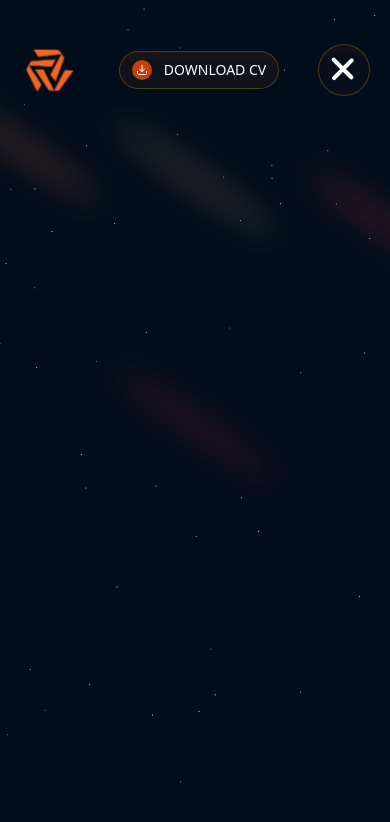
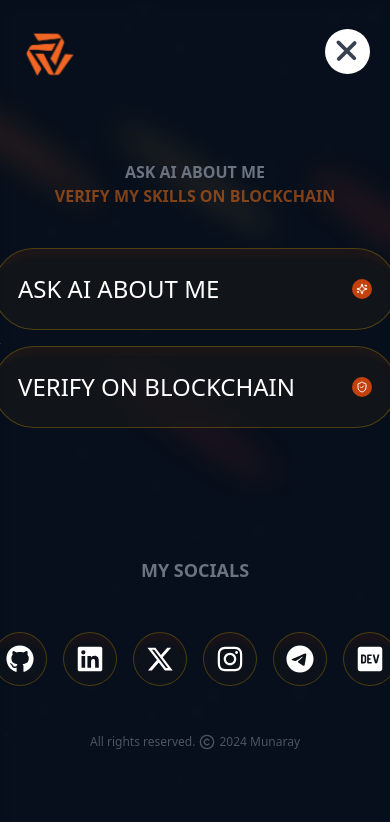
Before and after one commit to munaray/personal-portfolio, a Next.js app: page / in a window 390 px wide. Both pictures are taken after a click on the button 343 px from the left and 70 px from the top of the page. Shown: the top 822 px of the page. Built offline with nearby package versions, Linux system fonts and the light colour scheme.

Commit message:
Implementing mobile-nav

```diff
--- a/package.json
+++ b/package.json
@@ -19,6 +19,7 @@
     "next-themes": "^0.3.0",
     "react": "^18",
     "react-dom": "^18",
+    "react-icons": "^5.3.0",
     "react-responsive": "^10.0.0",
     "tailwind-merge": "^2.5.3",
     "three": "^0.169.0"
--- a/src/components/custom-hamburger.tsx
+++ /dev/null
@@ -1,42 +0,0 @@
-import { useState } from "react";
-
-const CustomHamburger = () => {
-	const [isExpanded, setIsExpanded] = useState(false);
-
-	const handleToggle = () => {
-		setIsExpanded(!isExpanded);
-	};
-
-	return (
-		<button
-			className="button relative overflow-hidden bg-background/60 custom-bg flex justify-center items-center rounded-full"
-			aria-controls="primary-navigation"
-			aria-expanded={isExpanded}
-			onClick={handleToggle}>
-			<svg
-				stroke="currentColor"
-				fill="none"
-				className={`hamburger transition-transform duration-1000 ${
-					isExpanded ? "rotate-90" : ""
-				}`}
-				style={{
-					transformOrigin: "center",
-				}}
-				viewBox="-10 -10 120 120"
-				width="50">
-				<path
-					className={`line transition-all duration-1000 ${
-						isExpanded
-							? "stroke-dasharray-[60_105_60_300] stroke-dashoffset-[-90]"
-							: "stroke-dasharray-[60_31_60_300]"
-					}`}
-					strokeWidth="10"
-					strokeLinecap="round"
-					strokeLinejoin="round"
-					d="M 20 40 H 80 a 1 1 0 0 1 0 20 H 20 a 1 1 0 0 1 0 -40 H 50 V 110"></path>
-			</svg>
-		</button>
-	);
-};
-
-export default CustomHamburger;
--- a/src/components/header.tsx
+++ b/src/components/header.tsx
@@ -2,49 +2,51 @@
 
 import Image from "next/image";
 import Link from "next/link";
-import { Fragment } from "react";
+import { Fragment, useEffect, useState } from "react";
 import { useMediaQuery } from "react-responsive";
 import { Download, ShieldCheck, Sparkles } from "lucide-react";
-import CustomHamburger from "./custom-hamburger";
+import MobileNav from "./mobile-nav";
 
 interface TopBarProps {
 	href: string;
 	icon: React.ComponentType<React.SVGProps<SVGSVGElement>>;
 	name: string;
+	className?: string;
+	iconClassName?: string;
 }
 
-const TopBarNav = ({ href, icon: Icon, name }: TopBarProps) => {
+export const TopBarNav = ({
+	href,
+	icon: Icon,
+	name,
+	className,
+	iconClassName,
+}: TopBarProps) => {
 	return (
 		<Link
 			href={href}
-			className="flex gap-3 items-center justify-center custom-bg !bg-background/50 py-2 px-3 lg:py-3 lg:px-5 text-sm rounded-full uppercase">
-			<Icon className="w-5 h-5 lg:w-6 lg:h-6 bg-orange-700 rounded-full p-1" />
+			className={`flex gap-3 items-center justify-center custom-bg !bg-background/50 py-2 px-3 lg:py-3 lg:px-5 text-sm rounded-full uppercase ${className}`}>
 			{name}
+			<Icon
+				className={`w-5 h-5 lg:w-6 lg:h-6 bg-orange-700 rounded-full p-1 ${iconClassName}`}
+			/>
 		</Link>
 	);
 };
 
-// const TopBarNav = () => (
-// 	<ul className="flex gap-10">
-// 		{TOP_NAVs.map(({ name, icon: Icon, href }: TopBarProps) => (
-// 			<li key={name}>
-// 				<Link
-// 					href={href}
-// 					className="custom-bg !bg-background/50 py-2 px-3 lg:py-3 lg:px-5 text-xs lg:text-sm rounded-full flex gap-3 items-center justify-center uppercase">
-// 					{name}
-// 					<Icon className="w-5 h-5 lg:w-6 lg:h-6 bg-orange-700 rounded-full p-1" />
-// 				</Link>
-// 			</li>
-// 		))}
-// 	</ul>
-// );
-
 const Header = () => {
 	const isTabletAndAbove = useMediaQuery({ query: "(min-width: 768px)" });
+	const [isLoaded, setIsLoaded] = useState(false);
+	const [isMenuOpen, setIsMenuOpen] = useState(false);
+
+	useEffect(() => {
+		const timer = setTimeout(() => setIsLoaded(true), 1000);
+		return () => clearTimeout(timer);
+	}, []);
 	return (
 		<header className="fixed top-0 left-0 right-0 z-50">
 			<div className="max-w-full mx-auto">
-				<figure className="flex justify-between items-center py-10 mx-auto c-space">
+				<figure className="flex justify-between items-center my-6 mx-auto c-space">
 					{isTabletAndAbove ? (
 						<Fragment>
 							<Link
@@ -55,6 +57,11 @@ const Header = () => {
 									alt="logo png"
 									height={50}
 									width={50}
+									className={`transition-all duration-500 ${
+										isLoaded
+											? "opacity-100"
+											: "opacity-0 animate-pulse"
+									} hover:animate-pulse`}
 								/>
 								<div className="text-white font-bold text-2xl hover:text-neutral-400 transition-colors">
 									Munaray
@@ -83,20 +90,32 @@ const Header = () => {
 						<Fragment>
 							<Link
 								href="/"
-								className="flex justify-center items-center gap-1.5">
+								className="flex justify-center items-center gap-1.5 z-50">
 								<Image
 									src={"/logo.png"}
 									alt="logo png"
 									height={60}
 									width={60}
+									className={`transition-all duration-500 ${
+										isLoaded
+											? "opacity-100"
+											: "opacity-0 animate-pulse"
+									} hover:animate-pulse`}
 								/>
 							</Link>
 							<TopBarNav
 								href="#cv"
 								name="Download CV"
 								icon={Download}
+								className={`!text-base !px-4 ${
+									isMenuOpen ? "!hidden" : ""
+								}`}
+								iconClassName="!w-5 !h-5"
 							/>
-							<CustomHamburger />
+							<MobileNav
+								isMenuOpen={isMenuOpen}
+								setIsMenuOpen={setIsMenuOpen}
+							/>
 						</Fragment>
 					)}
 				</figure>
--- /dev/null
+++ b/src/components/mobile-nav.tsx
@@ -0,0 +1,112 @@
+import { ShieldCheck, Sparkles, Copyright } from "lucide-react";
+import Link from "next/link";
+
+import { TopBarNav } from "./header";
+import { SOCIAL_ICONS } from "@/constants";
+
+const MobileNav = ({
+	isMenuOpen,
+	setIsMenuOpen,
+}: {
+	isMenuOpen: boolean;
+	setIsMenuOpen: (value: boolean) => void;
+}) => {
+	const toggleMenu = () => {
+		setIsMenuOpen(!isMenuOpen);
+	};
+
+	return (
+		<div className="relative">
+			{/* Custom Hamburger Icon */}
+			<button
+				className={`button z-50 relative overflow-hidden rounded-full ${
+					isMenuOpen
+						? "bg-white text-gray-700"
+						: "bg-background/60 custom-bg"
+				}`}
+				onClick={toggleMenu}
+				aria-expanded={isMenuOpen}>
+				<svg
+					stroke="currentColor"
+					fill="none"
+					className={`hamburger transition-transform duration-1000 ${
+						isMenuOpen ? "rotate-90" : ""
+					}`}
+					style={{
+						transformOrigin: "center",
+					}}
+					viewBox="-10 -10 120 120"
+					width="45">
+					<path
+						className={`line transition-all duration-1000 ${
+							isMenuOpen
+								? "stroke-dasharray-[60_105_60_300] stroke-dashoffset-[-90]"
+								: "stroke-dasharray-[60_31_60_300]"
+						}`}
+						strokeWidth="10"
+						strokeLinecap="round"
+						strokeLinejoin="round"
+						d="M 20 40 H 80 a 1 1 0 0 1 0 20 H 20 a 1 1 0 0 1 0 -40 H 50 V 110"></path>
+				</svg>
+			</button>
+
+			{/* Mobile Navigation */}
+			<aside
+				className={`fixed right-0 bottom-0 z-40 w-full mt-0 custom-bg !border-none flex flex-col items-center text-white transition-opacity duration-1000 ${
+					isMenuOpen
+						? "opacity-100 pointer-events-auto"
+						: "opacity-0 pointer-events-none"
+				}`}
+				style={{ height: "100vh" }}>
+				<figure className="mt-40">
+					<p className="uppercase font-bold text-gray-500 mb-10 text-center">
+						Ask AI about me{" "}
+						<span className="text-orange-500/50 block">
+							verify my skills on blockchain
+						</span>
+					</p>
+
+					<TopBarNav
+						href="#ask-ai"
+						name="Ask AI About me"
+						icon={Sparkles}
+						className="mb-4 flex justify-between items-center !text-2xl px-6 py-6"
+						iconClassName="h-10 w-10"
+					/>
+					<TopBarNav
+						href="#verify"
+						name="verify on blockchain"
+						icon={ShieldCheck}
+						className="flex justify-between items-center !text-2xl px-6 py-6"
+						iconClassName="h-10 w-10 bg-blue-500"
+					/>
+
+					<p className="uppercase text-lg font-bold text-gray-500 mt-32 text-center">
+						my socials
+					</p>
+					<ul className="my-12 flex gap-4 justify-center">
+						{SOCIAL_ICONS.map(({ name, icon: Icon, href }) => (
+							<li
+								key={name}
+								className="custom-bg p-3 rounded-full flex justify-center items-center hover:scale-105 transition-all duration-300">
+								<Link href={href}>
+									<Icon className="h-7 w-7 " />
+								</Link>
+							</li>
+						))}
+					</ul>
+
+					<p className="text-xs text-gray-600 text-center flex gap-1 justify-center items-center">
+						All rights reserved.{" "}
+						<span>
+							<Copyright className="h-4 w-4" />
+						</span>{" "}
+						{new Date().getFullYear()} Munaray
+					</p>
+				</figure>
+			</aside>
+		</div>
+	);
+};
+
+export default MobileNav;
--- a/src/constants/index.ts
+++ b/src/constants/index.ts
@@ -1,3 +1,46 @@
+import { IconType } from "react-icons";
+import {
+	FaGithub,
+	FaXTwitter,
+	FaLinkedin,
+	FaInstagram,
+	FaTelegram,
+	FaDev,
+} from "react-icons/fa6";
+
+export const SOCIAL_ICONS: { name: string; icon: IconType; href: string }[] = [
+	{
+		name: "Github",
+		icon: FaGithub,
+		href: "https://github.com/munaray",
+	},
+	{
+		name: "LinkedIn",
+		icon: FaLinkedin,
+		href: "https://www.linkedin.com/in/munaray/",
+	},
+	{
+		name: "Twitter",
+		icon: FaXTwitter,
+		href: "https://twitter.com/_munaray",
+	},
+	{
+		name: "Instagram",
+		icon: FaInstagram,
+		href: "https://instagram.com/_munaray",
+	},
+	{
+		name: "Telegram",
+		icon: FaTelegram,
+		href: "https://t.me/munaray",
+	},
+	{
+		name: "Dev.to",
+		icon: FaDev,
+		href: "https://dev.to/munaray",
+	},
+];
+
 export const SIDE_NAVs = [
 	{
 		id: 1,
```
Also changed, not shown: 1 other file (tests, documents, lock files or other folders).
